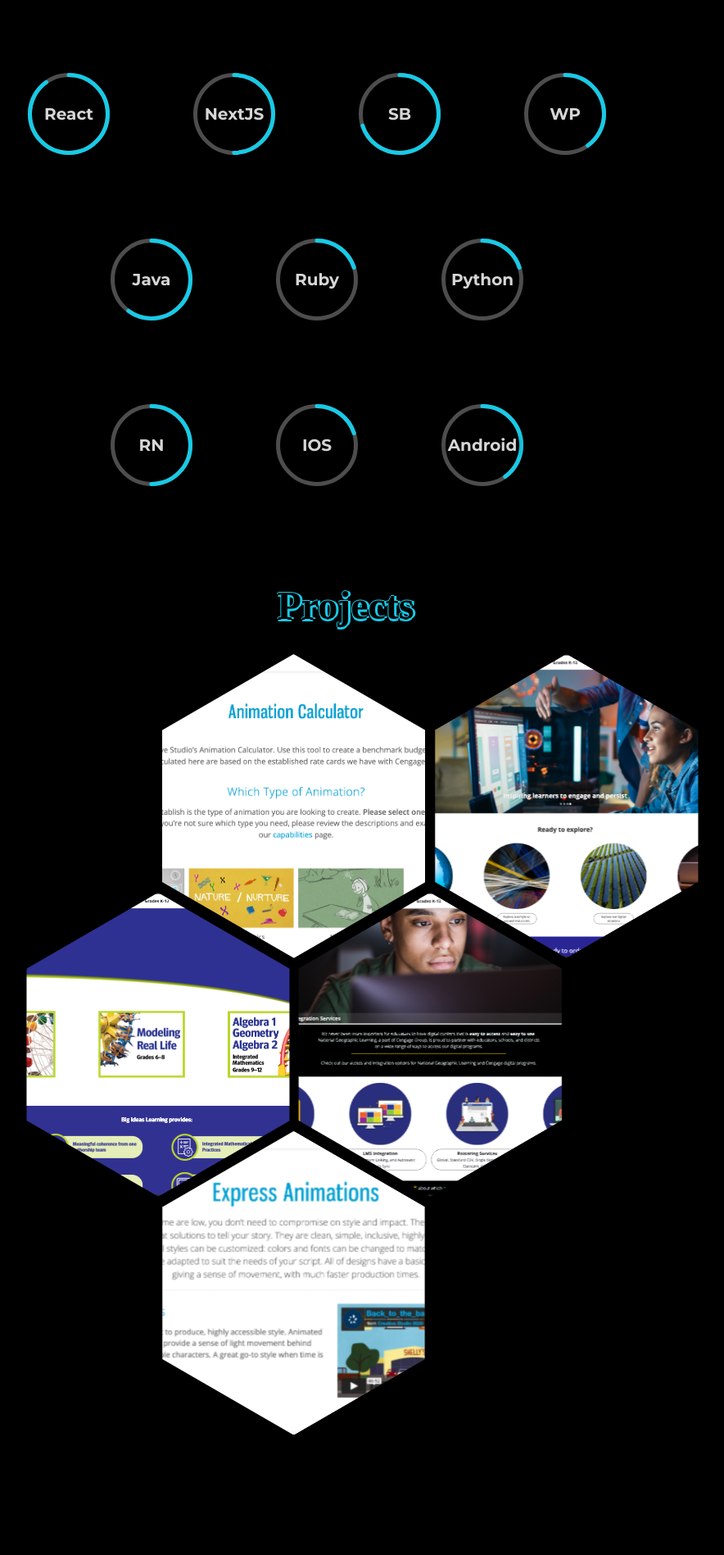
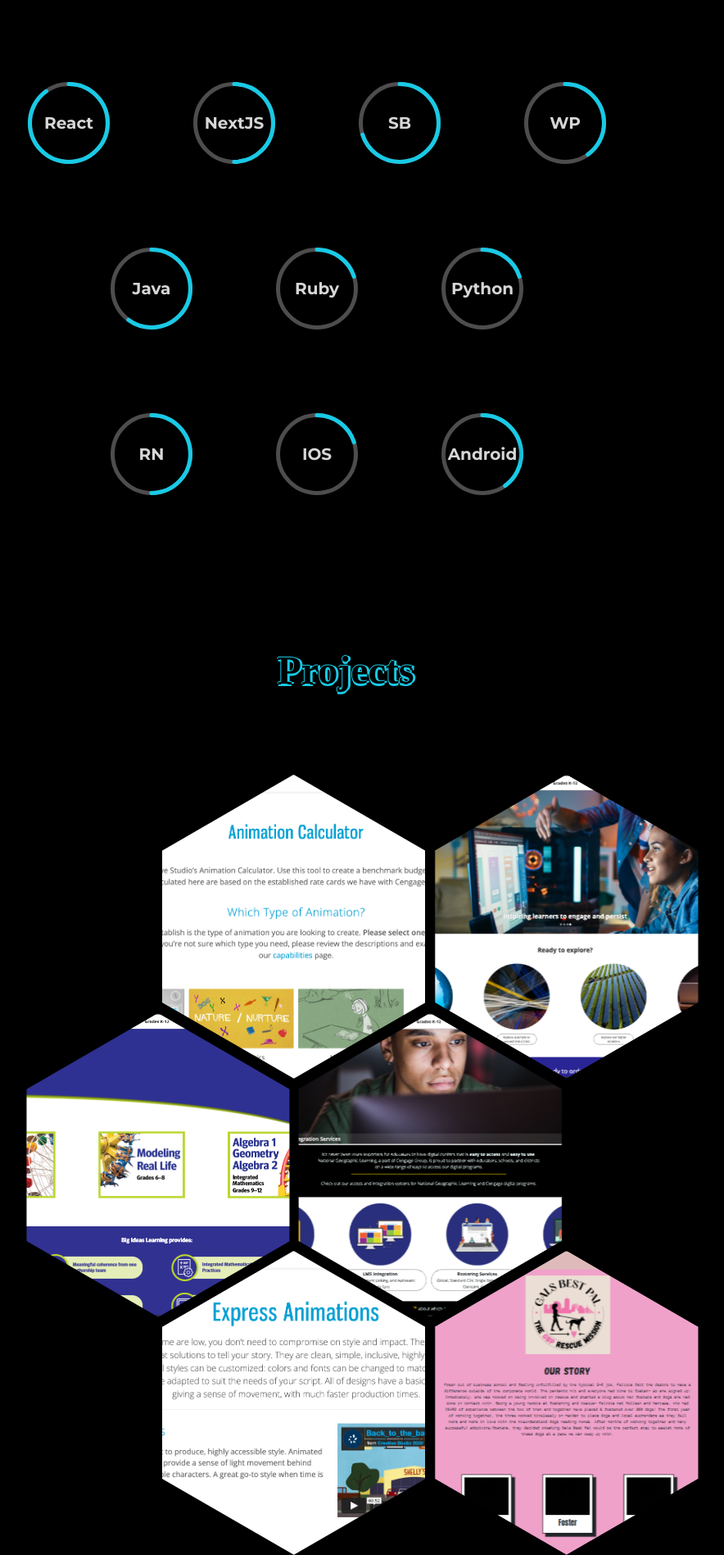
Before and after one commit to greenervigil/portfolio, a React (Create React App) app: page / in a window 1280 px wide. Shown: the part 1980-3877 px from the top of the page at 82% size, without its empty margins (218-1102 px from the left). Before the commit the page ends 3730 px from the top, so only its background shows below. Built offline with nearby package versions, Linux system fonts and the light colour scheme; what gsap-trial would draw is missing.

Commit message:
adding gals best pals project / cleanup

```diff
--- a/src/App.jsx
+++ b/src/App.jsx
@@ -15,6 +15,7 @@ const H1 = styled.h1`
     color: #000;
     text-shadow: -1px 0 #18cae6, 0 3px #18cae6, 3px 0 #18cae6, 0 -1px #18cae6;
     text-align: center;
+    margin: 100px 0;
 `;
 
 const App = () => {
--- a/src/components/exp.jsx
+++ b/src/components/exp.jsx
@@ -2,7 +2,6 @@ import styled from "@emotion/styled";
 import ProgressBar from "./progressBar";
 
 const Timeline = styled.main`
-    padding-top: 125px;
     width: 100vw;
 
     h1 {
--- a/src/components/projects.jsx
+++ b/src/components/projects.jsx
@@ -5,6 +5,7 @@ import nglMarketing from '../assets/images/ngl_marketing.png';
 import bigIdeas from '../assets/images/big_ideas_campaign.png';
 import digitalAccess from '../assets/images/digital_access_services_campaign.png';
 import expressAnimations from '../assets/images/express_animations.png';
+import galsBestPals from '../assets/images/gals_best_pal.png'
 
 
 const Container = styled.ul`
@@ -82,9 +83,10 @@ const Container = styled.ul`
     }
 
     div h1, div p {
-        width: 90%;
-        padding: 0 5%;
-        background-color: #18cae6;
+        width:90%;
+        padding:0 5%;
+        background-color:#008080; background-color: rgba(0, 128, 128, 0.8);
+        font-family: 'Raleway', sans-serif;
 
         -webkit-transition: top .2s ease-out, bottom .2s ease-out, .2s padding .2s ease-out;
         -ms-transition: top .2s ease-out, bottom .2s ease-out, .2s padding .2s ease-out;
@@ -170,6 +172,13 @@ const Projects = () => {
                     <p>Additional pages to Creative Studios wordpress site.</p>
                 </div>
             </li>
+            <li>
+                <div>
+                    <img src={galsBestPals} alt="Creative Studios Wordpress site" />
+                    <h1>Gals Best Pal - Non Profit Dog Adoptions</h1>
+                    <p>Site Creation for Dog Adoption group.</p>
+                </div>
+            </li>
         </Container>
     );
 }
```
Also changed, not shown: src/assets/images/gals_best_pal.png (added).
